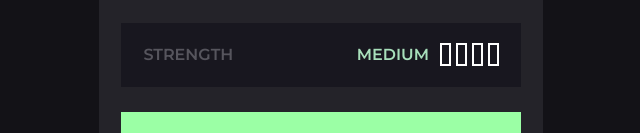
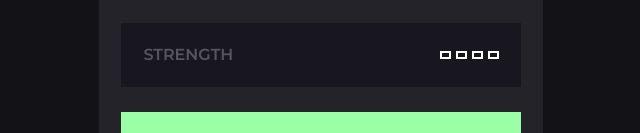
Before and after one commit to angeledv/Generador-De-Passwords, a plain HTML site: page index.html in a window 1280 px wide. Shown: the part 498-631 px from the top of the page, without its empty margins (319-959 px from the left). Drawn offline with Linux system fonts and the light colour scheme; some packages are replaced by stand-ins of ours; a script that the page names is missing.

Commit message:
feat: Actualización de la vista (Strength)

```diff
--- a/index.html
+++ b/index.html
@@ -52,7 +52,7 @@
                     <p>STRENGTH</p>
 
                     <div class="strength">
-                        <p id="strength-text">MEDIUM</p>
+                        <p id="strength-text"></p>
                         <div class="strength-square-container">
                             <div class="strength-square"></div>
                             <div class="strength-square"></div>
```
